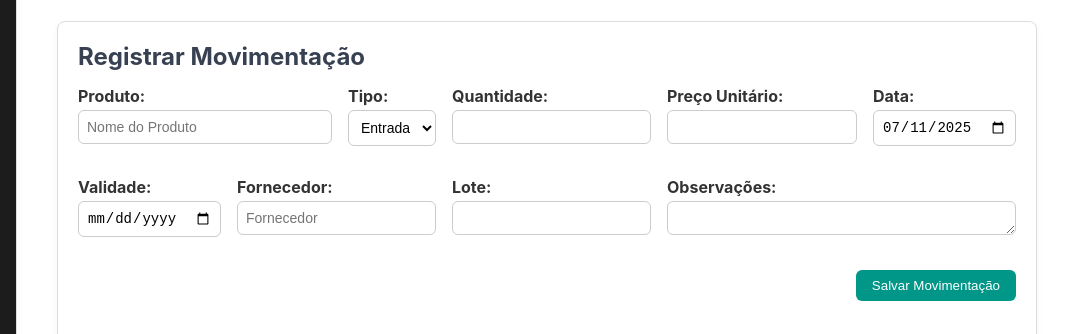
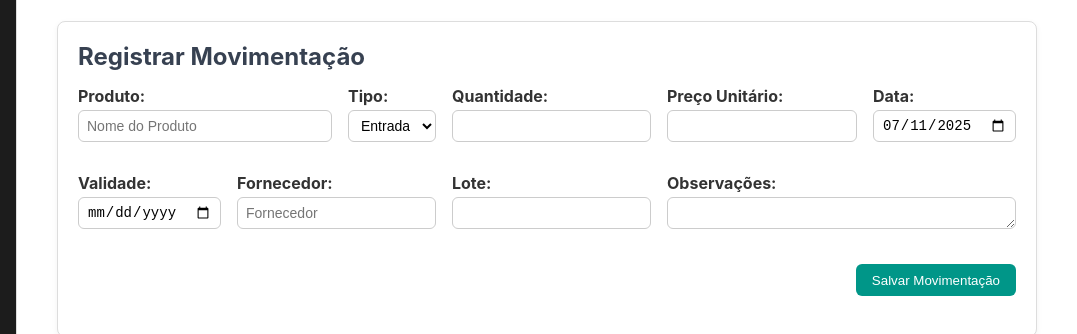
Before and after one commit to f1evel/zeliaestoque, a plain HTML site: page movimentacoes.html in a window 1280 px wide. Shown: the part 88-422 px from the top of the page, 203-1280 px from the left. Drawn offline with Linux system fonts and the light colour scheme; no server answers.

Commit message:
Adjust movimentacoes form layout

```diff
--- a/css/style.css
+++ b/css/style.css
@@ -211,6 +211,11 @@ button {
   border-radius: 6px;
   cursor: pointer;
   transition: background-color 0.3s;
+}
+
+.btn-form {
+  padding: 6px 16px;
+  height: 32px;
 }
 
 button:focus {
@@ -446,26 +451,37 @@ table tbody tr:hover {
 .form-grid select,
 .form-grid textarea {
   width: 100%;
-  padding: 8px;
+  padding: 6px 8px;
   font-size: 14px;
   border-radius: 6px;
   border: 1px solid #ccc;
   box-sizing: border-box;
+  height: 32px;
+  white-space: nowrap;
+  overflow: hidden;
+  text-overflow: ellipsis;
 }
 
 
 /* Tamanhos reduzidos para campos de formulários */
 .campo-xs {
-  width: 80px;
+  width: 60px;
 }
 
 .campo-sm {
-  width: 110px;
+  width: 90px;
 }
 
 .campo-md {
-  width: 150px;
+  width: 130px;
+}
 
+.campo-lg {
+  width: 160px;
+}
+
+.campo-xl {
+  width: 220px;
 }
 
 /* 🔍 Filtros de páginas de relatório */
--- a/movimentacoes.html
+++ b/movimentacoes.html
@@ -37,7 +37,7 @@
 
           <div class="form-group" style="grid-column: span 2; position: relative;">
             <label>Produto:</label>
-            <input type="text" id="nome-produto" class="campo-md" placeholder="Nome do Produto" required>
+            <input type="text" id="nome-produto" class="campo-lg" placeholder="Nome do Produto" required>
             <ul id="sugestoes-produto" class="autocomplete-list"></ul>
           </div>
 
@@ -70,7 +70,7 @@
 
           <div id="grupo-fornecedor" class="form-group" style="grid-column: span 2;">
             <label>Fornecedor:</label>
-            <input list="lista-fornecedores-mov" id="fornecedor-mov" class="campo-md" placeholder="Fornecedor" />
+            <input list="lista-fornecedores-mov" id="fornecedor-mov" class="campo-lg" placeholder="Fornecedor" />
             <datalist id="lista-fornecedores-mov"></datalist>
           </div>
 
@@ -84,16 +84,16 @@
 
           <div class="form-group" style="grid-column: span 1;">
             <label>Lote:</label>
-            <input type="text" id="lote">
+            <input type="text" id="lote" class="campo-sm">
           </div>
 
           <div class="form-group" style="grid-column: span 2;">
             <label>Observações:</label>
-            <textarea id="observacoes" class="campo-md" rows="1"></textarea>
+            <textarea id="observacoes" class="campo-xl" rows="1"></textarea>
           </div>
 
           <div class="form-group" style="grid-column: 1 / -1; text-align: right;">
-            <button type="submit">Salvar Movimentação</button>
+            <button type="submit" class="btn-form">Salvar Movimentação</button>
           </div>
         </div>
       </form>
```
